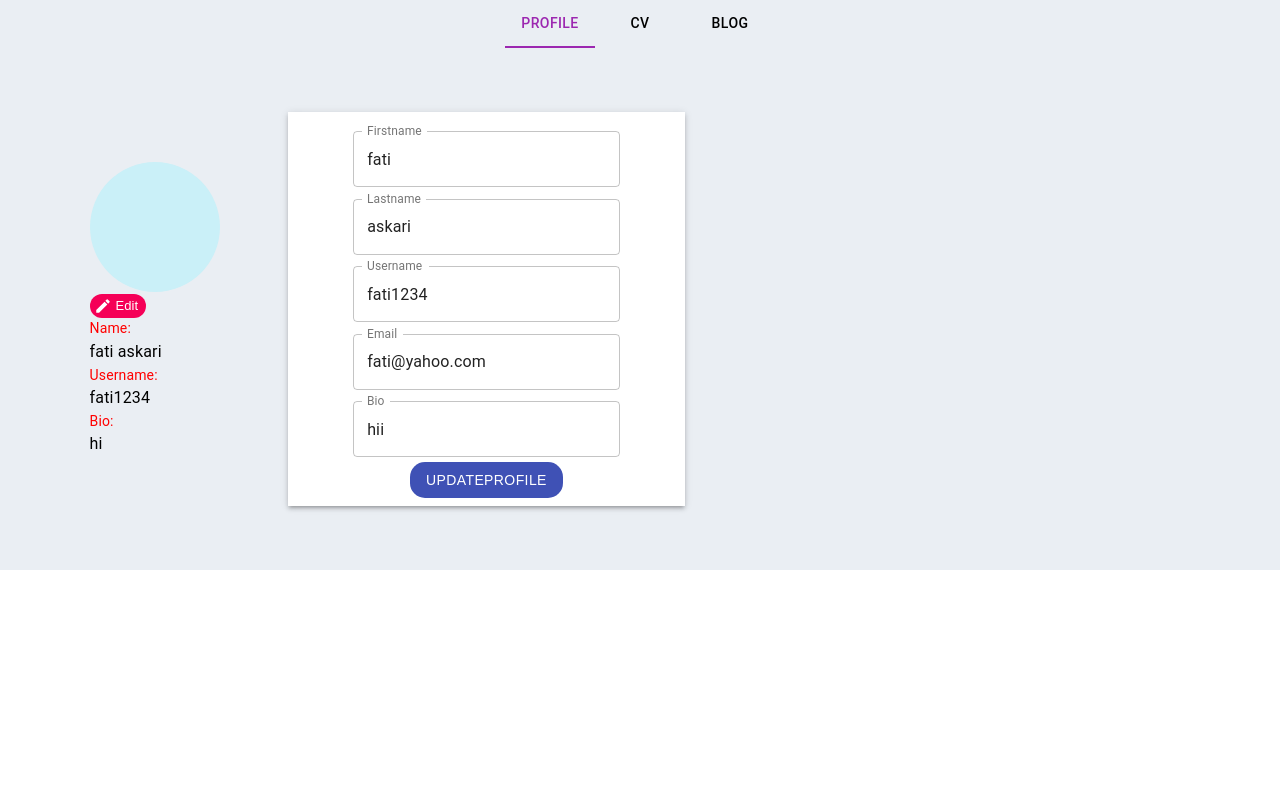
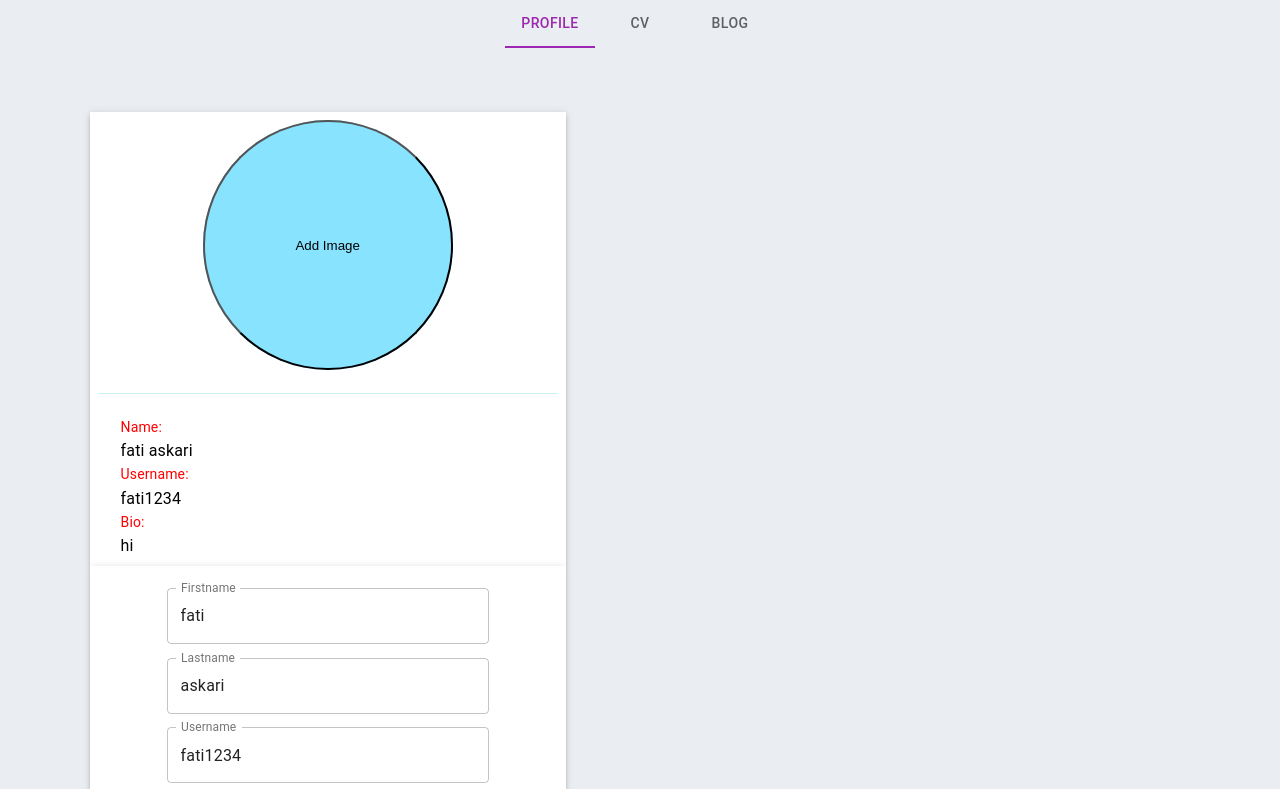
Before and after one commit to combinator4001/combinator-front, a React (Create React App) app: page /profileuser1 in a window 1280 px wide. Shown: the top 789 px of the page. Built offline with nearby package versions, Linux system fonts and the light colour scheme.

Commit message:
avatar image added + profileUser1 code cleaned

```diff
--- a/src/component/profile-user/ProfileImg.js
+++ b/src/component/profile-user/ProfileImg.js
@@ -21,30 +21,34 @@ export default function Img() {
 
     }, [image])
 
+    const handleImgClick = (event) =>{
+        const file = event.target.files[0];
+
+        if(file  && file.type.substring(0, 5) === "image"){
+            setImage(file);
+        }
+        else{
+            setImage(null);
+        }
+    }
+
+    const AddIMG=(event) =>{
+        event.preventDefault();
+        fileInputRef.current.click();
+    }
     return (
-    <div className="img5" >
+        <div className="img5" >
         { preview ? <img className="img5" src={preview} onClick={() =>{
             setImage(null);
         }}/> :
 
-        <button className="btn7" onClick={(event) =>{
-                event.preventDefault();
-                fileInputRef.current.click();
-                }}>Add Image</button>}
+        <button className="btn7"
+                onClick={AddIMG}>Add Image</button>}
         <input type="file"
                style={{display: "none" }}
                accept="image/*"
                ref={fileInputRef }
-               onChange={(event) =>{
-                   const file = event.target.files[0];
-
-                   if(file  && file.type.substring(0, 5) === "image"){
-                       setImage(file);
-                   }
-                   else{
-                       setImage(null);
-                   }
-           }}/>
+               onChange={handleImgClick}/>
      </div>
     )
 }
--- a/src/component/profile-user/profile.css
+++ b/src/component/profile-user/profile.css
@@ -50,10 +50,11 @@
     height: 250px;
     width: 250px;
     object-fit: cover;
-    background-color: #caf0f8;
+    background-color: #88E3FF;
     border-radius: 50%;
     margin-top: 0px;
     margin-left: 0px;
+
 }
 .info_content{
     border: #0077b6 2px dashed;
--- a/src/component/profile-user/validbool.js
+++ b/src/component/profile-user/validbool.js
@@ -1,4 +1,4 @@
-import handle from "./Profileuser";
+//import handle from "./Profileuser";
 
 export default function validateInfo(name,lastname,username,email) {
     if(!name.trim()) {
--- a/src/component/profileuser1/profile1.css
+++ b/src/component/profileuser1/profile1.css
@@ -5,22 +5,27 @@
     margin-left: 0%;
     margin-top: 0%;
     width: 100%;
-    display: flex;
-    justify-content: left;
-    align-items: center;
-    flex-basis: 35%;
     background-color: #EAEEF3;
 }
 
 
 .img7{
-    height: 130px;
-    width: 130px;
+    height: 200px;
+    width: 200px;
     object-fit: cover;
     background-color: #caf0f8;
     border-radius: 50%;
     margin-top: 0px;
     margin-left: 0px;
+}
+.img7Container{
+    display: flex;
+    align-items: center;
+    justify-content: center;
+    flex-direction: column;
+    margin-bottom: 5%;
+    padding-bottom: 5%;
+    border-bottom: 1px #caf0f8 solid;
 }
 
 .btnedit{
@@ -32,8 +37,12 @@ width: 100%;
 
 
 }
+.info7{
+    padding-left: 5%;
+}
 .info_part{
-    width: 20%;
+
+    width: 100%;
 }
 .form7{
     display: flex;
--- a/src/component/profileuser1/profileUser1.js
+++ b/src/component/profileuser1/profileUser1.js
@@ -1,22 +1,26 @@
 import Typography from '@material-ui/core/Typography';
-import { AppBar, Avatar, Button, Chip, Container, IconButton, Link, makeStyles, MenuItem, Popover, Snackbar, Toolbar, } from '@material-ui/core';
-//  import Img from './ProfileImg'
+//import { AppBar, Avatar, Button, Chip, Container, IconButton, Link, makeStyles, MenuItem, Popover, Snackbar, Toolbar, } from '@material-ui/core';
+import {Button} from "@mui/material";
 import './profile1.css'
 import Grid from '@material-ui/core/Grid';
-import CreateIcon from '@material-ui/icons/Create';
 import TextField from '@material-ui/core/TextField';
-import { shadows } from '@mui/system';
 import Box from '@mui/material/Box';
 import React , {useState} from 'react';
 import validateInfo from './validpro';
 import validbool from './validbool';
 import Tabs from '@mui/material/Tabs';
 import Tab from '@mui/material/Tab';
-import TabContext from '@mui/lab/TabContext';
-import TabList from '@mui/lab/TabList';
-import TabPanel from '@mui/lab/TabPanel';
+import ProfileImg from '../profile-user/ProfileImg';
 import Blog from "../Blog/Blog";
 import CV from "../CV/CV";
+//import Avatar from '@mui/material/Avatar';
+//import TabContext from '@mui/lab/TabContext';
+//import TabList from '@mui/lab/TabList';
+//import TabPanel from '@mui/lab/TabPanel';
+//import Stack from '@mui/material/Stack';
+//import { shadows } from '@mui/system';
+//import CreateIcon from '@material-ui/icons/Create';
+//import Img from './ProfileImg'
 
 
 
@@ -25,7 +29,7 @@ const ProfileUser = props => {
     const [Showprofile,SetShowprofile]=useState(true);
     const [ShowBlog,SetShowBlog]=useState(false);
     //initial name most be given from database
-    const [condition,Setcondition]=useState('Blog');
+    //const [condition,Setcondition]=useState('Blog');
     const [isSubmitting, setIsSubmitting] = useState(false);
     //fname
     const [fnameinput, setfnameinput] = useState('fati');
@@ -103,14 +107,30 @@ const ProfileUser = props => {
         setIsSubmitting(true);
         event.preventDefault();
     };
+
+
     const maincomponent =()=>{
         if (Showprofile){
             return(
                 <div className="pro7">
 
+                    <Grid container>
+                        <Box
+                            sx={{
+                                boxShadow: 3,
+                                bgcolor: 'background.paper',
+                                width :'40%',
+                                p:1,
+                                margin:'0%'
+                            }}
+                        >
                             <div className="info_part">
-                        <div className="img7"></div>
-                        <div className="btnedit">
+                                <div className="img7Container">
+                                    {/*<Avatar
+                                        alt="Remy Sharp"
+                                        src=""
+                                        sx={{width: 200, height: 200}}
+                                    />
                                     <Chip
                                         icon={<CreateIcon />}
                                         clickable
@@ -118,7 +138,9 @@ const ProfileUser = props => {
                                         color="secondary"
                                         label="Edit"
                                         variant="default"
-                            />
+                                    />*/}
+                                    <ProfileImg></ProfileImg>
+                                </div>
                                     <div className="info7">
                                         <Typography className="info name7" style={{color:"red", marginBottom:"0.3%" , marginTop:"0.25%" , fontSize:"14px"}}>{"Name:"}</Typography>
                                         <Typography className="" >{fname} {lname}</Typography>
@@ -128,8 +150,8 @@ const ProfileUser = props => {
                                         <Typography className="" >{bio}</Typography>
                                     </div>
                             </div>
-                    </div>
-
+                        </Box>
+                    </Grid>
 
                     <Grid container>
                         <Box
@@ -199,7 +221,7 @@ const ProfileUser = props => {
                                     />
                                     <div className="profileUser1_btnContainer">
                                         <Button variant="contained" color="primary" disableElevation
-                                                style={{marginTop:"3%" , width:"auto", borderRadius:"15px",  }} onClick={handleClick}>
+                                                style={{marginTop:"20px",marginBottom:"20px" , width:"auto", borderRadius:"15px"  }} onClick={handleClick}>
                                             UpdateProfile
                                         </Button>
                                     </div>
@@ -207,6 +229,7 @@ const ProfileUser = props => {
                             </div>
                         </Box>
                     </Grid>
+
                 </div>
             );
         }
```
Also changed, not shown: src/component/profile-user/Profileuser.js (+9 -8 lines). Lines whose indentation alone changed are shown as unchanged.
